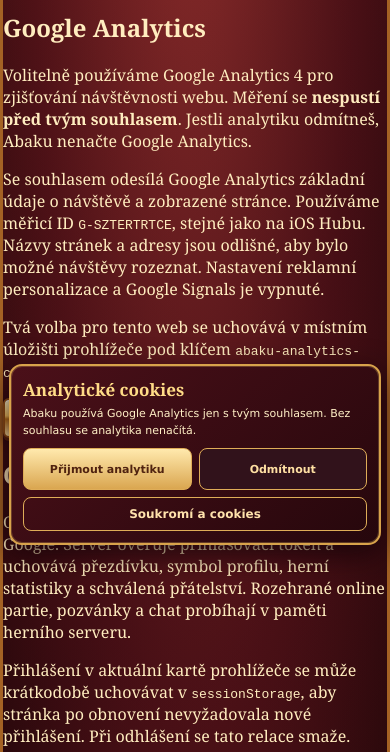
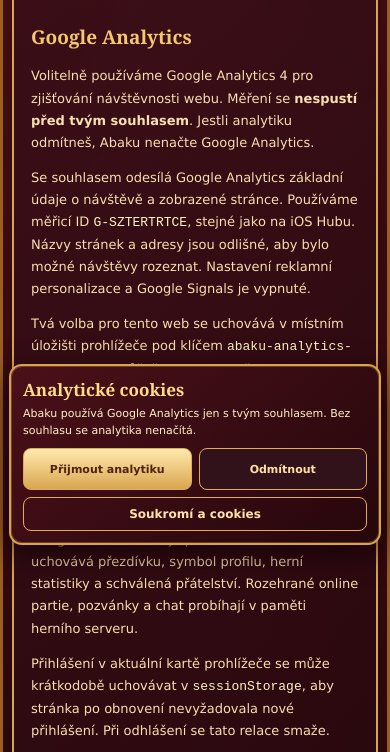
Before and after one commit to CaseyCZ/Abaku, a website: page privacy.html in a window 390 px wide. Shown: the part 293-1045 px from the top of the page. Drawn offline with Linux system fonts and the light colour scheme.

Commit message:
style(privacy): responsive retro privacy page and accessible cookie controls

```diff
--- a/analytics.css
+++ b/analytics.css
@@ -53,3 +53,42 @@
   .abaku-consent-actions a{grid-column:1/-1;min-height:29px}
   .abaku-consent-actions button{font-size:11px;padding:8px 4px;min-width:0}
 }
+
+
+/* Privacy page uses the same restrained retro visual language as the lobby. */
+.abaku-privacy-page {
+  width:min(100% - 32px,860px);
+  flex:1;
+  margin:28px auto 40px;
+  padding:clamp(18px,4vw,38px);
+  border:2px solid #d9a64d;
+  border-radius:14px;
+  color:#f8deb0;
+  background:linear-gradient(140deg,#3d0f18,#26070de8);
+  box-shadow:0 5px 16px #16030877;
+  font:15px/1.7 Verdana,sans-serif;
+}
+.abaku-privacy-page h1,
+.abaku-privacy-page h2 {
+  color:#f5c76f;
+  font-family:Georgia,serif;
+  line-height:1.3;
+}
+.abaku-privacy-page h1{font-size:clamp(23px,5vw,36px)}
+.abaku-privacy-page h2{margin-top:28px;font-size:23px}
+.abaku-privacy-page code{overflow-wrap:anywhere;color:#fff4c6}
+.abaku-privacy-page .gold-button {
+  display:inline-flex;
+  justify-content:center;
+  min-height:44px;
+  align-items:center;
+  padding:9px 16px;
+  border-radius:7px;
+  border:1px solid #ad772d;
+  color:#4e210e;
+  background:linear-gradient(#ffe5a2,#dba654);
+}
+@media(max-width:600px){
+  .abaku-privacy-page{width:calc(100% - 18px);margin:12px auto 28px;padding:17px;font-size:13px}
+  .abaku-privacy-page h2{font-size:19px}
+}
```
